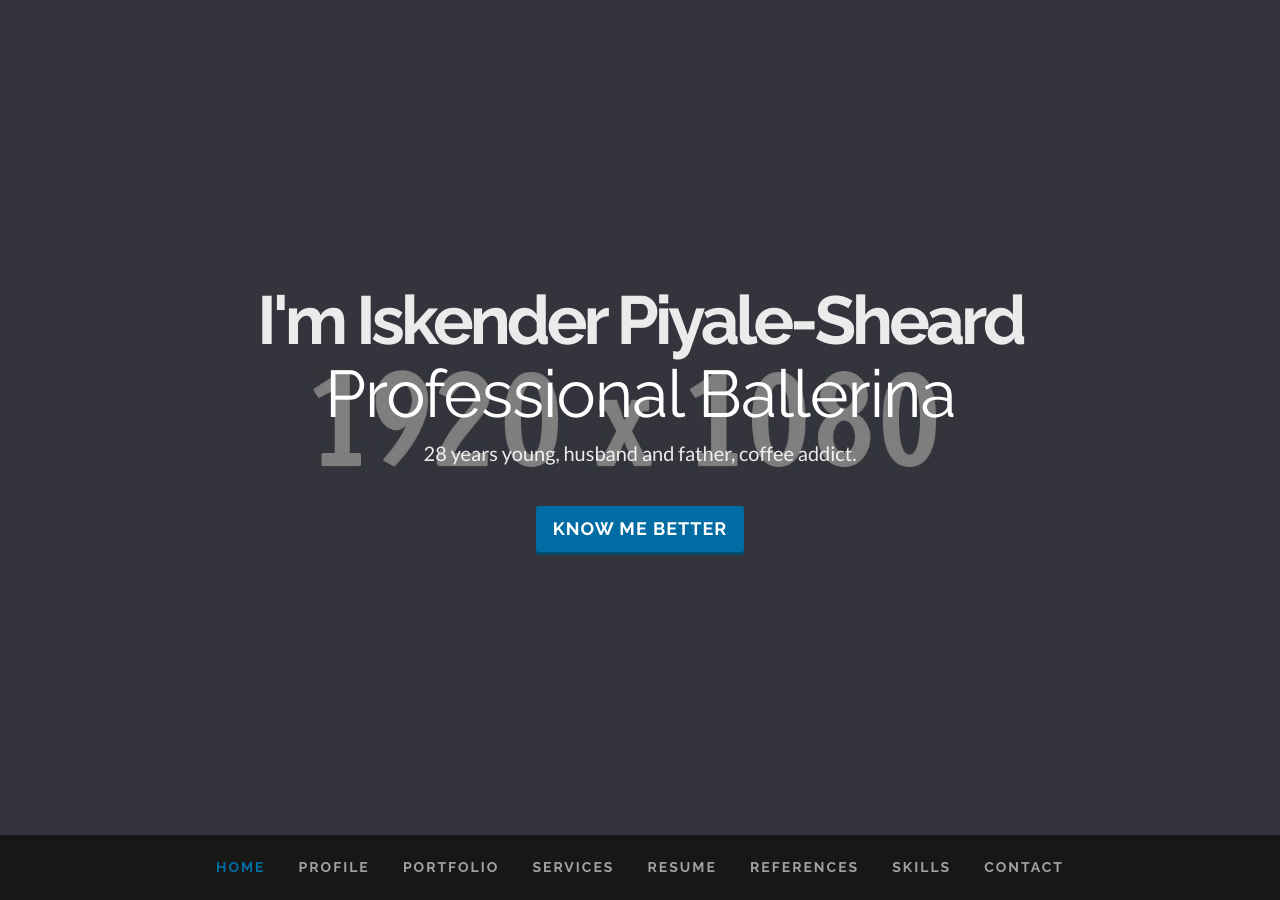
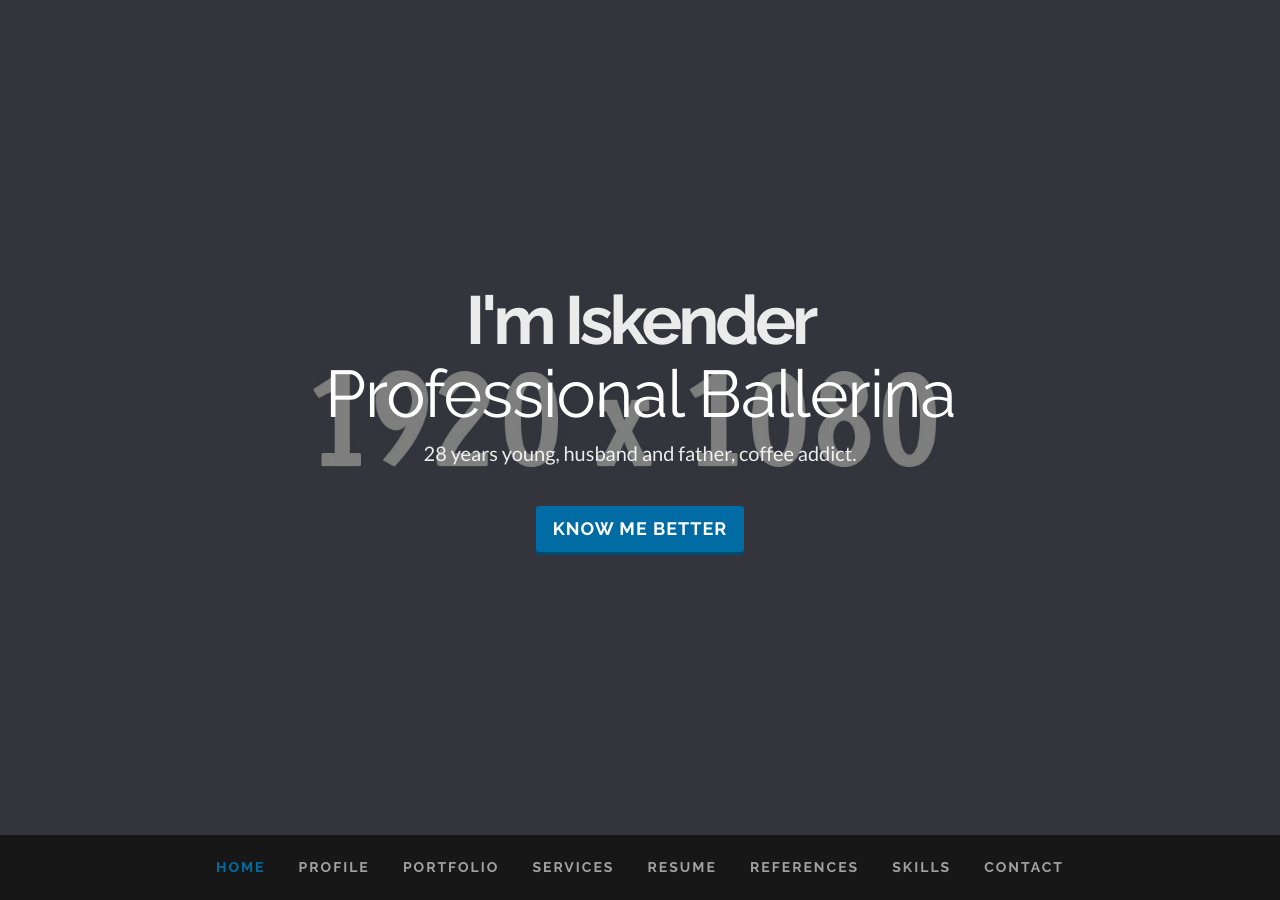
Before and after one commit to clearcareer/Resume, a Jekyll site: the page built from index.html, in a window 1280 px wide and 900 px high. Built offline with Jekyll 4.4.1, drawn with Linux system fonts in a browser that asks for light colours; some web fonts are replaced.

Commit message:
Updated '/index.html' via CloudCannon

```diff
--- a/index.html
+++ b/index.html
@@ -25,7 +25,7 @@
     <header id="home" class="hero">
         <div class="hero-body">
             <div class="hero-text text-center">
-                <h1 class="editable">I'm Iskender Piyale-Sheard</h1>
+                <h1 class="editable">I'm Iskender</h1>
 
                 <h1 class="small"><span id="js-rotating">
                     {{ page.occupation }}
```
